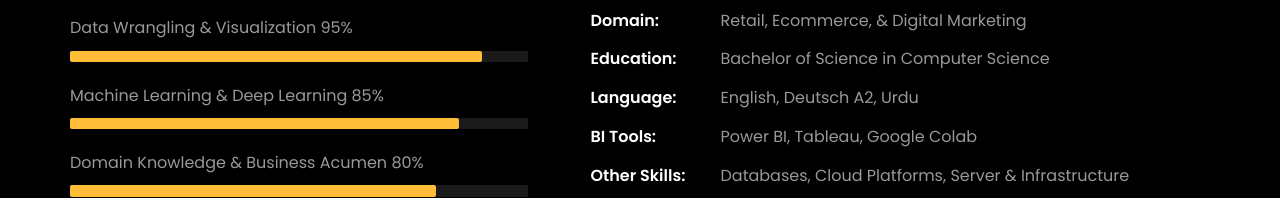
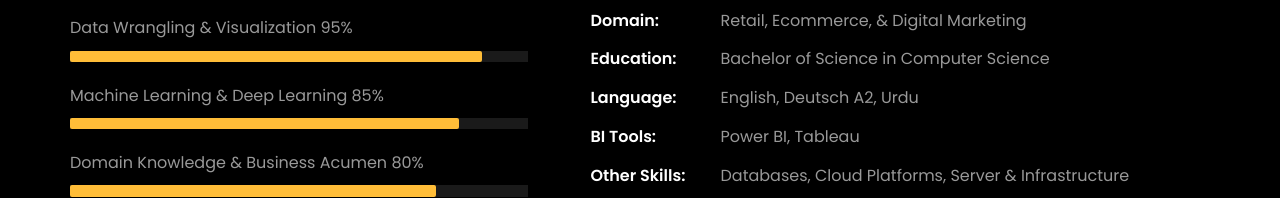
Before and after one commit to MrMShahidSardar/mrmshahidsardar_portfolio.github.io, a plain HTML site: page index.html in a window 1280 px wide. Shown: the part 1206-1404 px from the top of the page. Drawn offline with Linux system fonts and the light colour scheme; files whose address does not match are found by name.

Commit message:
Update index.html
initial commit

```diff
--- a/index.html
+++ b/index.html
@@ -277,7 +277,7 @@
 									<li class="d-flex"><span>Domain:</span> <span>Retail, Ecommerce, &amp; Digital Marketing</span></li>
 									<li class="d-flex"><span>Education:</span> <span>Bachelor of Science in Computer Science</span></li>
 									<li class="d-flex"><span>Language:</span> <span>English, Deutsch A2, Urdu</span></li>
-									<li class="d-flex"><span>BI Tools:</span> <span>Power BI, Tableau, Google Colab</span></li>
+									<li class="d-flex"><span>BI Tools:</span> <span>Power BI, Tableau</span></li>
 									<li class="d-flex"><span>Other Skills:</span>Databases, Cloud Platforms, Server & Infrastructure</span></li>
 									<li class="d-flex"><span>Interest:</span> <span>Traveling, Teaching</span></li>
 
```
